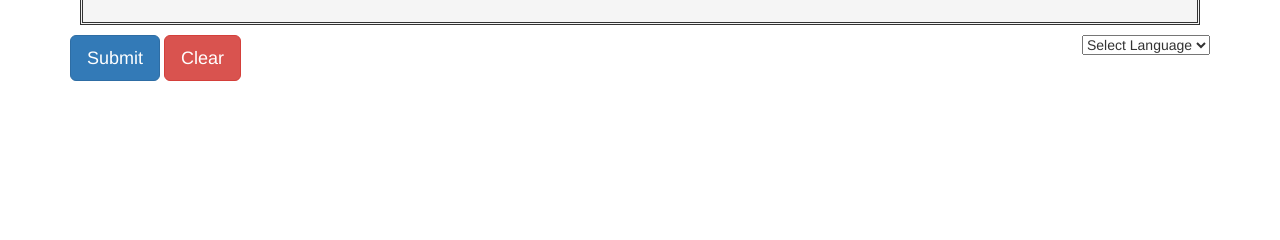
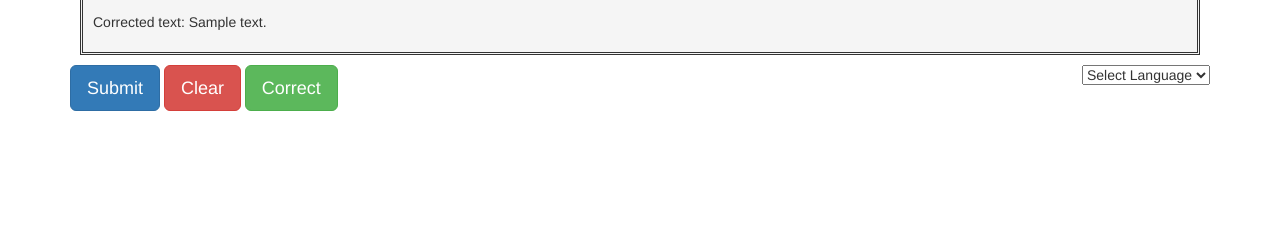
Before and after one commit to cemilcan98/CSCI-5030-Team-7, a Flask app: template templates/index.html in a window 1280 px wide. Shown: the part 420-660 px from the top of the page. Run offline with Flask 2, Linux system fonts and the light colour scheme; the template is opened without the code that fills it: most values are stand-ins (such as "Sample title", 1, 10 or a date in 2020); some libraries are stand-ins or nearby versions.

Commit message:
implemented correcting function and changed variable names to session variables

```diff
--- a/application.py
+++ b/application.py
@@ -9,9 +9,10 @@ import langDetect
 
 app = Flask(__name__, template_folder="templates")
 app.config["TEMPLATES_AUTO_RELOAD"] = True
+app.config["SESSION_TYPE"] = "filesystem"
+Session(app)
 
 h = Hunspell()
-
 
 @app.route("/", methods=["GET", "POST"])
 def index():
@@ -20,18 +21,18 @@ def index():
             if not request.form.get("text"):
                 error = "Please provide a text to check"
                 return render_template("index.html", error=error)
-            text = request.form.get("text")
+            session['text'] = request.form.get("text")
             punc = '''!()-[]{};:"\,<>./?@#$%^&*_~'''
-            for element in text:
+            for element in session['text']:
                 if element in punc:
-                    text = text.replace(element, "")
-            words = text.split()
-            misspelled = []
+                    session['text'] = session['text'].replace(element, "")
+            session['words'] = session['text'].split()
+            session['misspelled'] = []
             # Amir
             # this function check if text in english or not
-            isEng = langDetect.detect(words)
+            isEng = langDetect.detect(session['words'])
             notEng = ""
-            if not(langDetect.detect(words)):
+            if not(langDetect.detect(session['words'])):
                 notEng = "The text is not in English."
             else:
                 notEng = "The text is in English."
@@ -39,23 +40,25 @@ def index():
             suggestions = ""
             # end Amir
             if (isEng):
-                for word in words:
+                for word in session['words']:
                     if h.spell(word) == True:
                         continue
-                    misspelled.append(word)
-                suggestions = dict.fromkeys(misspelled)
-                for key in suggestions:
-                    suggestions[key] = h.suggest(key)
+                    session['misspelled'].append(word)
+                session['suggestions'] = dict.fromkeys(session['misspelled'])
+                for key in session['suggestions']:
+                    session['suggestions'][key] = h.suggest(key)
 
-            return render_template("/index.html", text=text, misspelled=misspelled, suggestions=suggestions, notEng=notEng)
+            return render_template("/index.html", text=session['text'], misspelled=session['misspelled'], suggestions=session['suggestions'], notEng=notEng)
 
         elif request.form["submit_button"] == "clear":
             return render_template("/index.html")
 
+        elif request.form["submit_button"] == "correct":
+            for word in session['misspelled']:
+                session['text'] = session['text'].replace(word, request.form.get(word))
+            return render_template("/index.html", new_text = session['text'])
     else:
         return render_template("/index.html")
 
-
 if __name__ == "__main__":
-
     app.run()
--- a/langDetect.py
+++ b/langDetect.py
@@ -17,10 +17,8 @@ def detect(words):
     flag = False
     for i in words:
         if isEnglish(i):
-            print("this is word: ", i, " and it is an alphabet")
             flag = True
         else:
-            print("this is word: ", i, " and it is not an alphabet")
             flag = False
 
     return flag
--- a/templates/index.html
+++ b/templates/index.html
@@ -9,8 +9,6 @@
     <script src="https://ajax.googleapis.com/ajax/libs/jquery/3.5.1/jquery.min.js"></script>
     <script src="https://maxcdn.bootstrapcdn.com/bootstrap/3.4.1/js/bootstrap.min.js"></script>
     <link rel="stylesheet" href="/static/style.css">
-
-
 </head>
 
 <body>
@@ -29,7 +27,7 @@
                 <p id="text">Text: {{text}}</p>
                 <p id="misspelled">Misspelled Words:</p>
                 {% for word in misspelled %}
-                <select>
+                <select name = "{{word}}">
                     <option value="" disabled selected>{{word}}</option>
                     {% for key in suggestions[word] %}
                     <option value={{key}}>{{key}}</option>
@@ -38,9 +36,11 @@
                 {% endfor %}
                 <!-- this tag was added by Amir-->
                 <p id="notEng">Detect Language: {{notEng}}</p>
+                <p>Corrected text: {{new_text}}</p>
             </div>
             <button type="submit" name="submit_button" class="btn btn-primary btn-lg" value="submit">Submit</button>
             <button type="submit" name="submit_button" class="btn btn-danger btn-lg" value="clear">Clear</button>
+            <button type="submit" name="submit_button" class="btn btn-success btn-lg" value="correct">Correct</button>
             <select name=lang class="Lang-Dropdown">
                 <option value="" disabled selected>Select Language</option>
                 <option value="English">English (EN-US)</option>
```
Also changed, not shown: 2 other files.
